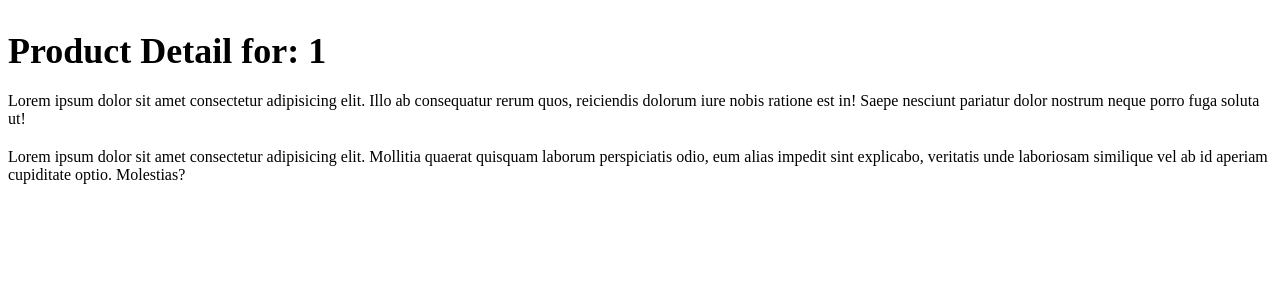
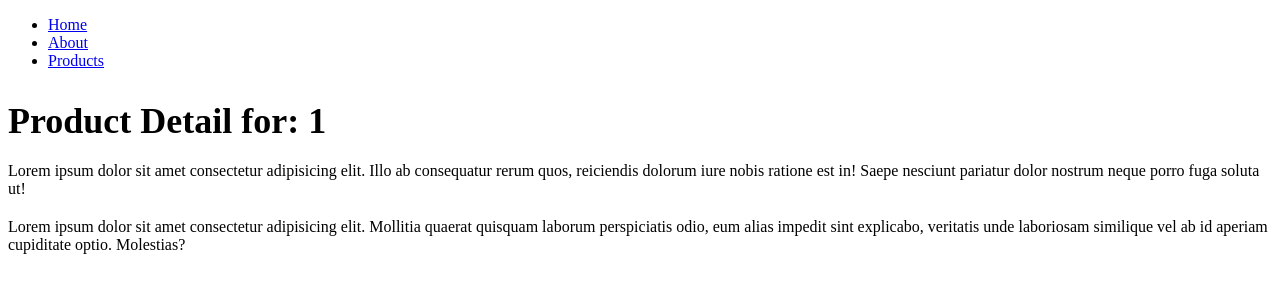
Before and after one commit to NichiNect/try-nuxtjs-dojo, a Nuxt app: page /products/1 in a window 1280 px wide. Shown: the top 300 px of the page. Built offline with nearby package versions, Linux system fonts and the light colour scheme.

Commit message:
Nuxt router link & minor layouts

```diff
--- a/app.vue
+++ b/app.vue
@@ -1,5 +1,7 @@
 <template>
   <div>
-    <NuxtPage />
+    <NuxtLayout name="default">
+      <NuxtPage />
+    </NuxtLayout>
   </div>
 </template>
--- /dev/null
+++ b/layouts/default.vue
@@ -0,0 +1,31 @@
+<style scoped>
+  .router-link-exact-active {
+    color: #eb2f9a;
+  }
+</style>
+
+<template>
+  <div>
+    <!-- Header -->
+    <header>
+      <nav>
+        <ul>
+          <li>
+            <NuxtLink to="/">Home</NuxtLink>
+          </li>
+          <li>
+            <NuxtLink to="/about">About</NuxtLink>
+          </li>
+          <li>
+            <NuxtLink to="/products">Products</NuxtLink>
+          </li>
+        </ul>
+      </nav>
+    </header>
+
+    <!-- Content -->
+    <div>
+      <slot />
+    </div>
+  </div>
+</template>
```
